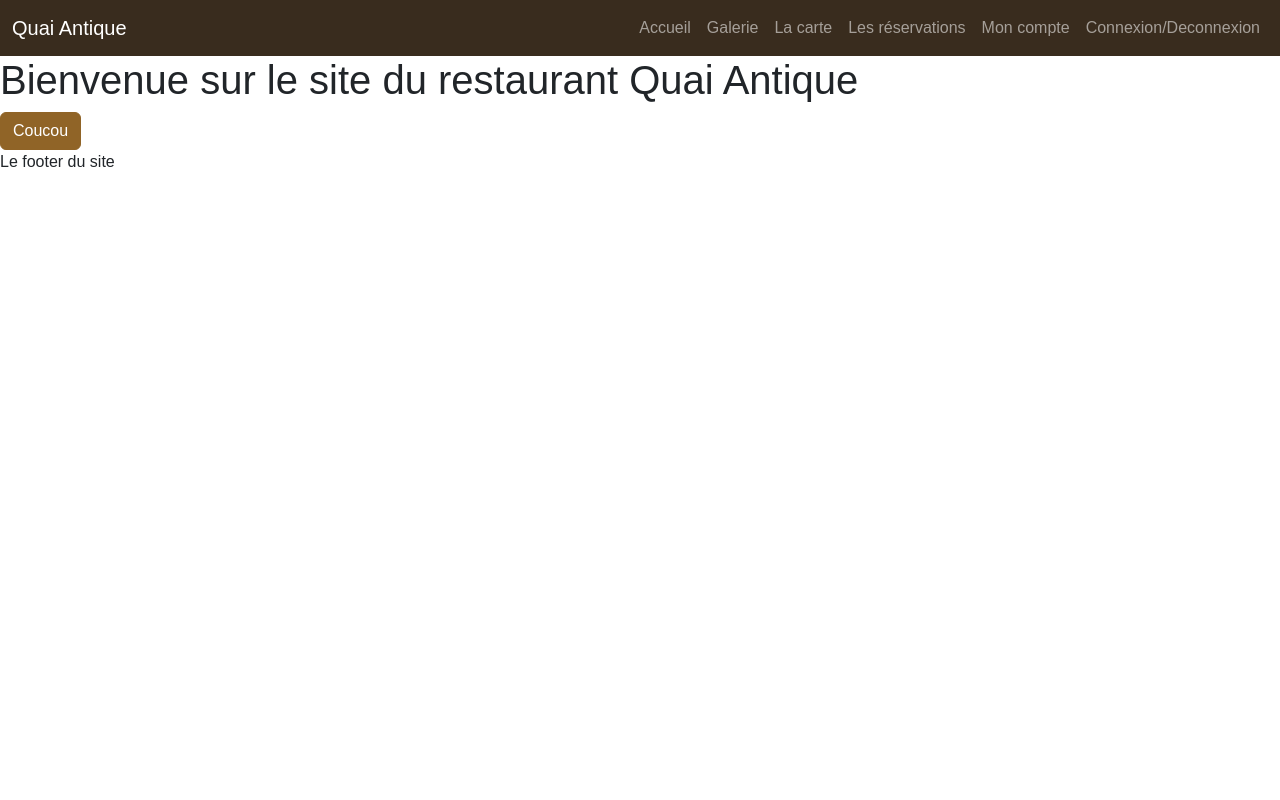
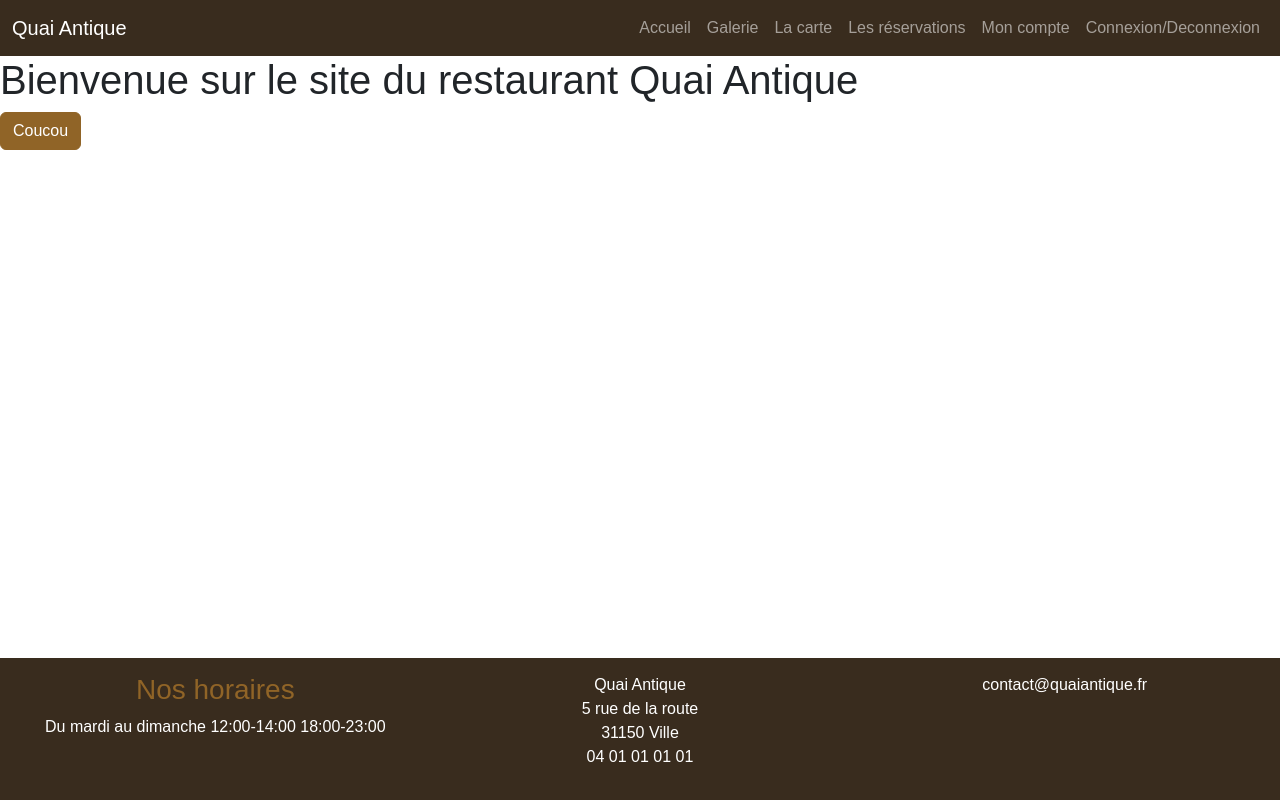
Before and after one commit to eNJi25/frontQuaiAntique, a website with bundled scripts: page index.html in a window 1280 px wide. Built offline with nearby package versions, Linux system fonts and the light colour scheme; files whose address does not match are found by name; a web font is replaced by a local one.

Commit message:
Ajout du footer

```diff
--- a/index.html
+++ b/index.html
@@ -55,7 +55,24 @@
 
     </main>
 
-    <footer>Le footer du site</footer>
+    <footer class="bg-dark text-white text-center footer">
+        <div class="row">
+            <div class="col-12 col-lg-4">
+                <h3 class="text-primary">Nos horaires</h3>
+                <p>Du mardi au dimanche 12:00-14:00 18:00-23:00</p>
+            </div>
+            <div class="col-6 col-lg-4">
+                <p>Quai Antique <br />
+                    5 rue de la route <br />
+                    31150 Ville <br />
+                    04 01 01 01 01 <br />
+                </p>
+            </div>
+            <div class="col-6 col-lg-4">
+                <p>contact@quaiantique.fr</p>
+            </div>
+        </div>
+    </footer>
 
     <script type="module" src="./Router/router.js"></script>
     <script src="node_modules/bootstrap/dist/js/bootstrap.bundle.min.js"></script>
--- a/scss/main.scss
+++ b/scss/main.scss
@@ -1,2 +1,18 @@
 @import url("/node_modules/bootstrap-icons/font/bootstrap-icons.css");
-@import 'custom';
+@import "custom";
+
+html {
+  position: relative;
+  min-height: 100%;
+}
+
+main {
+  margin-bottom: 250px;
+}
+
+footer.footer {
+  padding: 15px;
+  position: absolute;
+  bottom: 0;
+  width: 100%;
+}
```
Also changed, not shown: scss/main.css, 1 other file.
